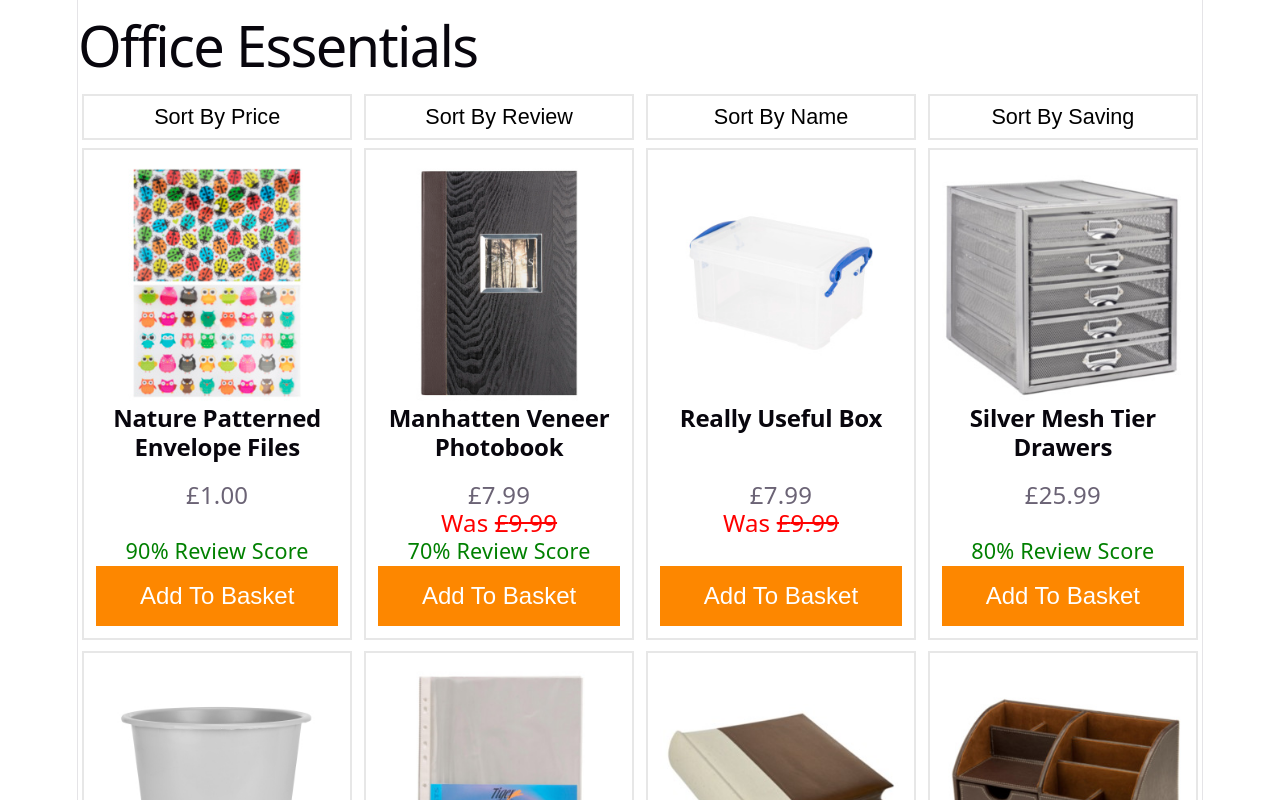
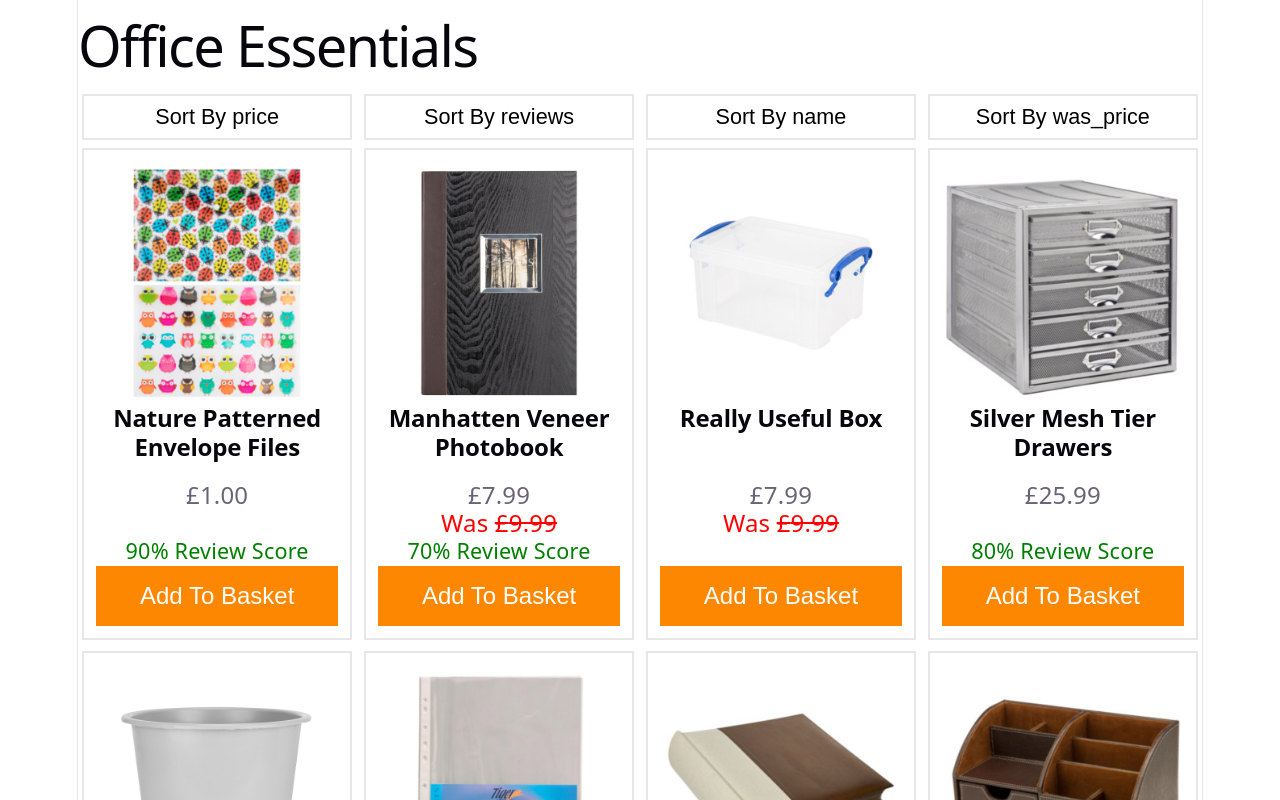
Before and after one commit to dom-elves/the-range-takehome-task, a React (Vite) app: page / in a window 1280 px wide. Shown: the top 800 px of the page. Built offline with nearby package versions, Linux system fonts and the light colour scheme.

Commit message:
remove redundant grid classes, add product filtering

```diff
--- a/src/App.tsx
+++ b/src/App.tsx
@@ -12,6 +12,13 @@ function App() {
   const [products, setProducts] = useState([]);
   const [loadingProducts, setLoadingProducts] = useState(true);
   const [error, setError] = useState(null);
+
+  /**
+   * default selectedFilte to null
+   * array of possible filters, looped over to create buttons
+   */
+  const [selectedFilter, setSelectedFilter] = useState(null);
+  const filters = ['price', 'reviews', 'name', 'was_price'];
 
   /**
    * check response is okay, return data if so
@@ -37,22 +44,57 @@ function App() {
         setError(error);
         setLoadingProducts(false);
       });
+  }, []);
 
-  }, []);
+  /**
+   * filters
+   * price: standard a,b comparison
+   * reviews: check if review is blank (false) so unreviewed products are at the end
+   * name: use of localeCompare for string comparison
+   * was_price: same as price, standard a,b comparison
+   */
+  const filteredProducts = [...products].sort((a, b) => {
+    if (selectedFilter === 'price') {
+      return a.price - b.price;
+    }
+
+    if (selectedFilter === 'reviews') {
+      if (a.reviews === false) {
+        return false
+      } else {
+        return a.reviews - b.reviews;
+      }
+    }
+
+    if (selectedFilter === 'name') {
+      return a.name.localeCompare(b.name);
+    }
+
+    if (selectedFilter === 'was_price') {
+      return b.was_price - a.was_price;
+    }
+
+    return 0;
+  });
 
   return (
     <>
       <h1 className="title">Office Essentials</h1>
       <div className="grid-container">
-        <button className="grid-item filter">Sort By Price</button>
-        <button className="grid-item filter">Sort By Review</button>
-        <button className="grid-item filter">Sort By Name</button>
-        <button className="grid-item filter">Sort By Saving</button>
+        {filters.map((filter) => (
+          <button
+            key={filter}
+            className="filter"
+            onClick={() => setSelectedFilter(filter)}
+          >
+            Sort By {filter}
+          </button>
+        ))}
       </div>
       {loadingProducts && <p>Loading Products...</p>}
       {error && <p>Error loading products, please try again later.</p>}
       <div className="grid-container">
-        {products.map((product) => (
+        {filteredProducts.map((product) => (
           <Product key={product.img} product={product}></Product>
         ))}
       </div>
--- a/src/Product.tsx
+++ b/src/Product.tsx
@@ -11,7 +11,7 @@ function Product({product}) {
     const formattedWasPrice = formatCurrency(product.was_price);
 
     return (
-        <div className="grid-item product-card">
+        <div className="product-card">
             <img src={`/product-images/${product.img}.jpg`} alt={`${product.name}`}/>
             <div className="product-info">
                 <h2 className="product-name">{product.name}</h2>
```
